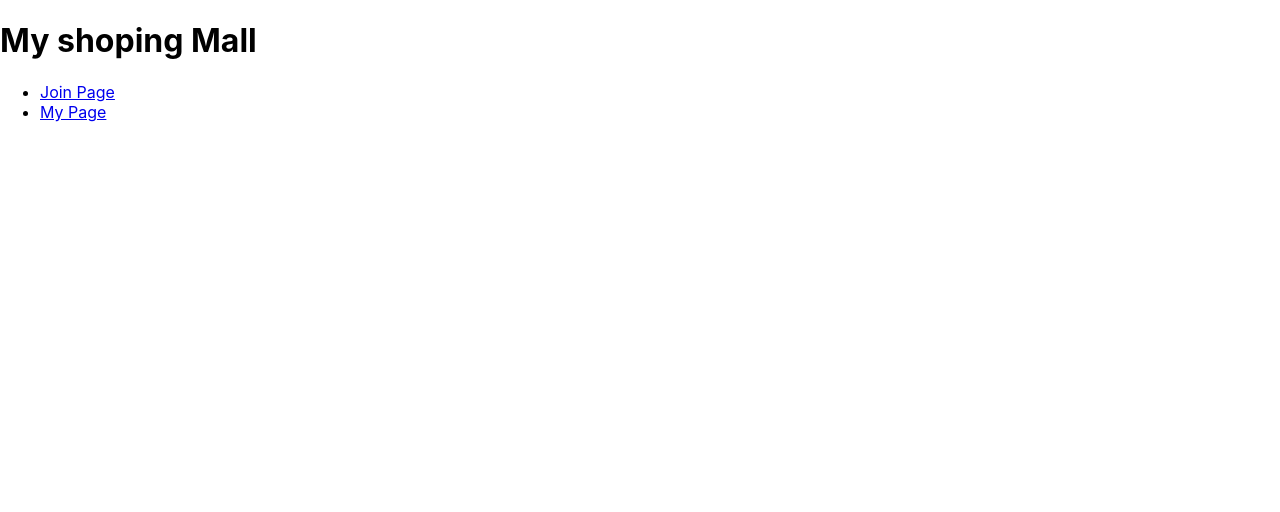
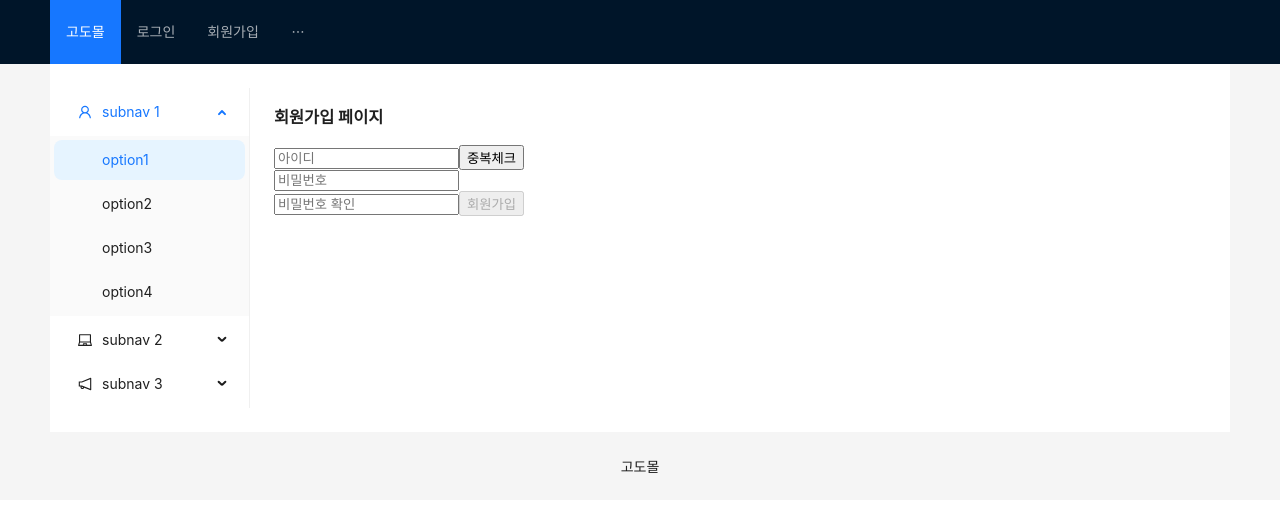
Before and after one commit to practice-server-side/Product-React, a React (Create React App) app: page /joinPage in a window 1280 px wide. Shown: the top 512 px of the page. Built offline with nearby package versions, Linux system fonts and the light colour scheme.

Commit message:
메인 레이아웃 antd 레이아웃 적용

```diff
--- a/package.json
+++ b/package.json
@@ -11,6 +11,7 @@
     "@types/node": "^20.8.7",
     "@types/react": "^18.2.31",
     "@types/react-dom": "^18.2.14",
+    "antd": "^5.10.2",
     "axios": "^1.5.1",
     "localforage": "^1.10.0",
     "match-sorter": "^6.3.1",
--- a/src/App.js
+++ b/src/App.js
@@ -1,28 +1,82 @@
+import React from "react";
 import "./App.css";
-import {BrowserRouter as Router, Routes, Route, Link} from 'react-router-dom';
+import {Routes, Route, Link, BrowserRouter} from 'react-router-dom';
 import JoinPage from "./page/Join.page.tsx";
 import MainPage from "./page/Main.page.tsx";
+import {LaptopOutlined, NotificationOutlined, UserOutlined} from '@ant-design/icons';
+import type {MenuProps} from 'antd';
+import {Layout, Menu, theme} from 'antd';
 
-function Header() {
-  return <>
-    <h1>My shoping Mall</h1>
-  </>
-}
+const {Header, Content, Footer, Sider} = Layout;
+
+const headerMenu = [
+  {label: '고도몰', path: '/mainPage'},
+  {label: '로그인', path: '/login'},
+  {label: '회원가입', path: '/joinPage'},
+  {label: '마이페이지', path: '/myPage'},
+];
+
+const sidebarMenu: MenuProps['items'] = [UserOutlined, LaptopOutlined, NotificationOutlined].map(
+  (icon, index) => {
+    const key = String(index + 1);
+
+    return {
+      key: `sub${key}`,
+      icon: React.createElement(icon),
+      label: `subnav ${key}`,
+
+      children: new Array(4).fill(null).map((_, j) => {
+        const subKey = index * 4 + j + 1;
+        return {
+          key: subKey,
+          label: `option${subKey}`,
+        };
+      }),
+    };
+  },
+);
 
 function App() {
+  const {
+    token: {colorBgContainer},
+  } = theme.useToken();
+
   return (
-    <Router>
-      <Header/>
-      <ul>
-        <li><Link to="/custPage">Join Page</Link></li>
-        <li><Link to="/mainPage">My Page</Link></li>
-      </ul>
-      <Routes>
-        <Route path="/custPage" element={<JoinPage/>}/>
-        <Route path="/mainPage" element={<MainPage/>}/>
-      </Routes>
-    </Router>
+    <BrowserRouter>
+      <Layout>
+        <Header style={{display: 'flex', alignItems: 'center'}}>
+          <div className="demo-logo"/>
+          <Menu theme="dark" mode="horizontal" defaultSelectedKeys={['고도몰']}>
+            {headerMenu.map(item => (
+              <Menu.Item key={item.label}>
+                <Link to={item.path}>{item.label}</Link>
+              </Menu.Item>
+            ))}
+          </Menu>
+        </Header>
+        <Content style={{padding: '0 50px'}}>
+          <Layout style={{padding: '24px 0', background: colorBgContainer}}>
+            <Sider style={{background: colorBgContainer}} width={200}>
+              <Menu
+                mode="inline"
+                defaultSelectedKeys={['1']}
+                defaultOpenKeys={['sub1']}
+                style={{height: '100%'}}
+                items={sidebarMenu}
+              />
+            </Sider>
+            <Content style={{padding: '0 24px', minHeight: 280}}>
+              <Routes>
+                <Route path="/joinPage" element={<JoinPage/>}/>
+                <Route path="/mainPage" element={<MainPage/>}/>
+              </Routes>
+            </Content>
+          </Layout>
+        </Content>
+        <Footer style={{textAlign: 'center'}}>고도몰</Footer>
+      </Layout>
+    </BrowserRouter>
   );
-}
+};
 
 export default App;
--- a/src/page/Join.page.tsx
+++ b/src/page/Join.page.tsx
@@ -1,7 +1,7 @@
 import * as React from 'react';
 import {useState} from 'react';
 import {getCustLoginIdCheck} from "../api/cust/GetCustLoginIdCheck";
-import {postCustJoin} from "../api/cust/PostCustJoinResponse";
+import {postCustJoin} from "../api/cust/PostCustJoin";
 
 export type JoinFormRequest = {
     loginId: string,
```
Also changed, not shown: src/api/cust/PostCustJoin.ts (renamed from src/api/cust/PostCustJoinResponse.ts), 1 other file (tests, documents, lock files or other folders).
